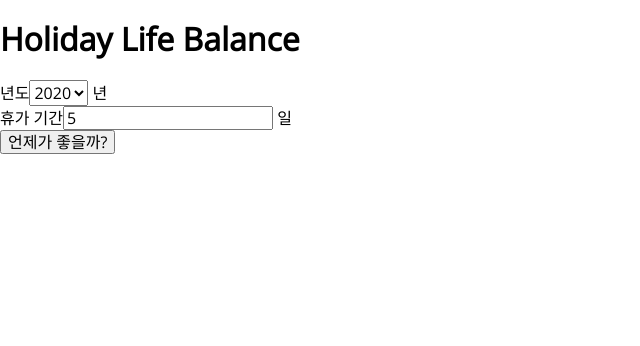
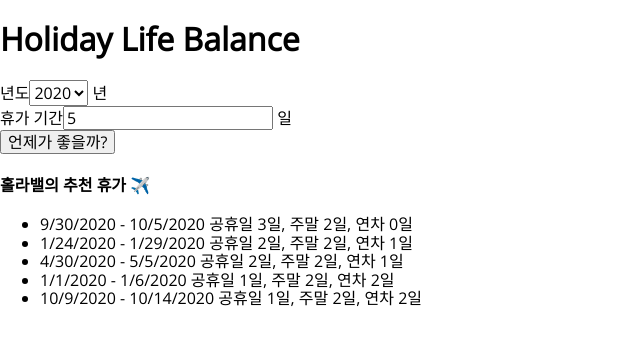
Before and after one commit to Zzorebies/holiday-life-balance-web, a React (Create React App) app: page / in a window 1280 px wide. Both pictures are taken after a click on the button "언제가 좋을까?". Shown: the top 346 px of the page, without its empty margins (0-640 px from the left). Built offline with nearby package versions, Linux system fonts and the light colour scheme.

Commit message:
Add HolidayRecommendationList to display top five recommendations

```diff
--- a/src/components/HolidayForm.js
+++ b/src/components/HolidayForm.js
@@ -2,6 +2,8 @@ import React, { useState } from 'react';
 
 import YearPicker from './YearPicker';
 import VacationDaysInput from './VacationDaysInput';
+import HolidayRecommendationList from './HolidayRecommendationList';
+import { getHolidayRecommendations } from '../holidayRecommendationService';
 
 const HolidayForm = () => {
   const currentYear = new Date().getFullYear();
@@ -9,16 +11,18 @@ const HolidayForm = () => {
 
   const [selectedYear, setSelectedYear] = useState(currentYear);
   const [vacationDays, setVacationDays] = useState(defaultVacationDays);
+  const [holidayRecommendations, setHolidayRecommendations] = useState([]);
 
   const handleSubmit = e => {
     e.preventDefault();
 
-    // TODO: Perform calculation and remove console.logs
-    console.log(selectedYear);
-    console.log(vacationDays);
+    setHolidayRecommendations(
+      getHolidayRecommendations(selectedYear, vacationDays)
+    );
   };
 
   return (
+    <div>
       <form onSubmit={handleSubmit}>
         <YearPicker
           setSelectedYear={setSelectedYear}
@@ -30,6 +34,10 @@ const HolidayForm = () => {
         />
         <button>언제가 좋을까?</button>
       </form>
+      <HolidayRecommendationList
+        holidayRecommendations={holidayRecommendations}
+      />
+    </div>
   );
 };
 
--- /dev/null
+++ b/src/components/HolidayRecommendationList.js
@@ -0,0 +1,33 @@
+import React from 'react';
+
+const HolidayRecommendationList = ({ holidayRecommendations }) => {
+  const topFiveHolidayRecommendations =
+    holidayRecommendations.length > 5
+      ? holidayRecommendations.slice(0, 5)
+      : holidayRecommendations;
+
+  return (
+    <div>
+      <h4>홀라밸의 추천 휴가 ✈️</h4>
+      <ul>
+        {topFiveHolidayRecommendations.map((holidayRecommendation, index) => {
+          const {
+            startDate,
+            endDate,
+            numberOfHolidays,
+            numberOfWeekends,
+            numberOfAnnualLeaves
+          } = holidayRecommendation;
+          return (
+            <li key={index}>
+              {`${startDate.toLocaleDateString()} - ${endDate.toLocaleDateString()}
+                공휴일 ${numberOfHolidays}일, 주말 ${numberOfWeekends}일, 연차 ${numberOfAnnualLeaves}일`}
+            </li>
+          );
+        })}
+      </ul>
+    </div>
+  );
+};
+
+export default HolidayRecommendationList;
--- a/src/holidayRecommendationService.js
+++ b/src/holidayRecommendationService.js
@@ -1,7 +1,7 @@
 import { addDays, getNonWeekendHolidays } from './holidayService';
 import { getNumberOfWeekends, getPreviousWeekend } from './weekendService';
 
-export const getHolidayRecommendations = (year, vacationDurationDays) => {
+export const getHolidayRecommendations = (year, vacationDays) => {
   const holidayRecommendations = [];
   const nonWeekendHolidays = getNonWeekendHolidays(year);
 
@@ -11,22 +11,17 @@ export const getHolidayRecommendations = (year, vacationDurationDays) => {
 
     const startDate =
       currentDate.getDay() >= 3 ? currentDate : getPreviousWeekend(currentDate);
-    const endDate = addDays(startDate, vacationDurationDays);
+    const endDate = addDays(startDate, vacationDays);
 
-    const numberOfWeekends = getNumberOfWeekends(
-      startDate,
-      vacationDurationDays
-    );
+    const numberOfWeekends = getNumberOfWeekends(startDate, vacationDays);
 
     let numberOfHolidays = 1;
-    if (i < nonWeekendHolidays.length - 1) {
-      while (
-        new Date(nonWeekendHolidays[i + 1].date) <= endDate &&
-        i < nonWeekendHolidays.length - 1
-      ) {
-        i++;
-        numberOfHolidays++;
-      }
+    while (
+      i < nonWeekendHolidays.length - 1 &&
+      new Date(nonWeekendHolidays[i + 1].date) <= endDate
+    ) {
+      i++;
+      numberOfHolidays++;
     }
 
     const holidayRecommendation = {
@@ -34,8 +29,7 @@ export const getHolidayRecommendations = (year, vacationDurationDays) => {
       endDate: endDate,
       numberOfHolidays: numberOfHolidays,
       numberOfWeekends: numberOfWeekends,
-      numberOfAnnualLeaves:
-        vacationDurationDays - numberOfHolidays - numberOfWeekends
+      numberOfAnnualLeaves: vacationDays - numberOfHolidays - numberOfWeekends
     };
     holidayRecommendations.push(holidayRecommendation);
   }
--- a/src/weekendService.js
+++ b/src/weekendService.js
@@ -12,8 +12,8 @@ export const getNextWeekend = date => {
   return addDays(currentDate, 6 - currentDate.getDay());
 };
 
-export const getNumberOfWeekends = (startDate, vacationDurationDays) => {
-  const endDateDay = startDate.getDay() + vacationDurationDays;
+export const getNumberOfWeekends = (startDate, vacationDays) => {
+  const endDateDay = startDate.getDay() + vacationDays;
 
   const numberOfFullWeekends = Math.trunc(endDateDay / 7);
   const numberOfHalfWeekends = endDateDay % 7 === 6 ? 1 : 0;
```
Lines whose indentation alone changed are shown as unchanged.
